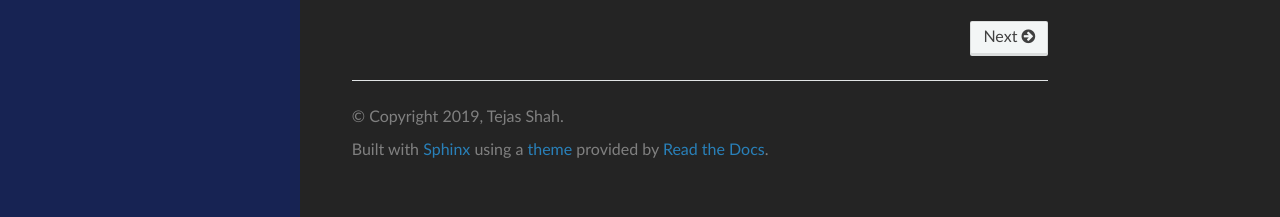
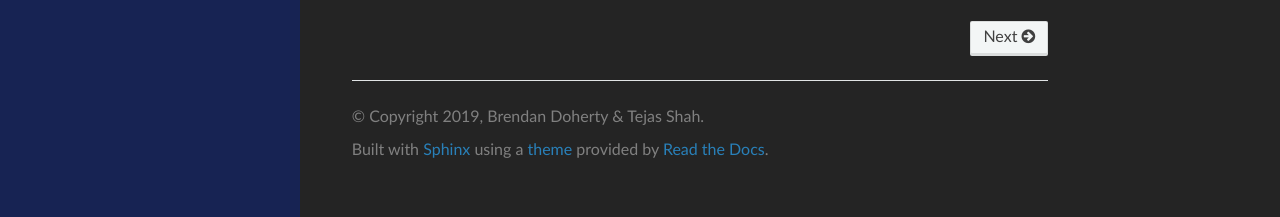
Before and after one commit to DVC-Viking-Robotics/webapp, a Sphinx documentation site: the page built from docs/index.rst, in a window 1280 px wide. Shown: the part 680-897 px from the top of the page. Built offline with Sphinx 7.4.7 and the Read the Docs theme 2.0.0, drawn with Linux system fonts in a browser that asks for light colours.

Commit message:
added Brenden (@2bndy) as contributor to docs!

```diff
--- a/docs/api.rst
+++ b/docs/api.rst
@@ -44,7 +44,7 @@ User Management
 ===============
 .. automodule:: webapp.users
     :members:
-    :inherited-members:
+    :show-inheritance:
 
 Configuration Management
 ========================
--- a/docs/conf.py
+++ b/docs/conf.py
@@ -20,8 +20,8 @@ sys.path.insert(0, os.path.abspath('..'))
 # -- Project information -----------------------------------------------------
 
 project = 'MASCCOT web app'
-copyright = '2019, Tejas Shah'
-author = 'Tejas Shah'
+copyright = '2019, Brendan Doherty & Tejas Shah'
+author = 'Brendan Doherty & Tejas Shah'
 
 # The version info for the project you're documenting, acts as replacement for
 # |version| and |release|, also used in various other places throughout the
@@ -61,7 +61,7 @@ autodoc_member_order = 'bysource'
 # (like `list` or `tuple`) using python docs
 intersphinx_mapping = {
     'python': ('https://docs.python.org/3.6', None)
-    }
+}
 
 # Add any paths that contain templates here, relative to this directory.
 templates_path = ['_templates']
@@ -129,7 +129,7 @@ add_function_parentheses = True
 pygments_style = 'sphinx'
 
 # If true, `todo` and `todoList` produce output, else they produce nothing.
-todo_include_todos = False
+todo_include_todos = True
 
 # If this is True, todo emits a warning for each TODO entries. The default is False.
 todo_emit_warnings = False
--- a/docs/index.rst
+++ b/docs/index.rst
@@ -7,10 +7,10 @@ Welcome to MASCCOT's documentation!
 ===================================
 
 .. toctree::
-   :maxdepth: 2
-   :caption: Contents:
+    :maxdepth: 2
+    :caption: Contents:
 
-   api.rst
+    api.rst
 
 
 
```
